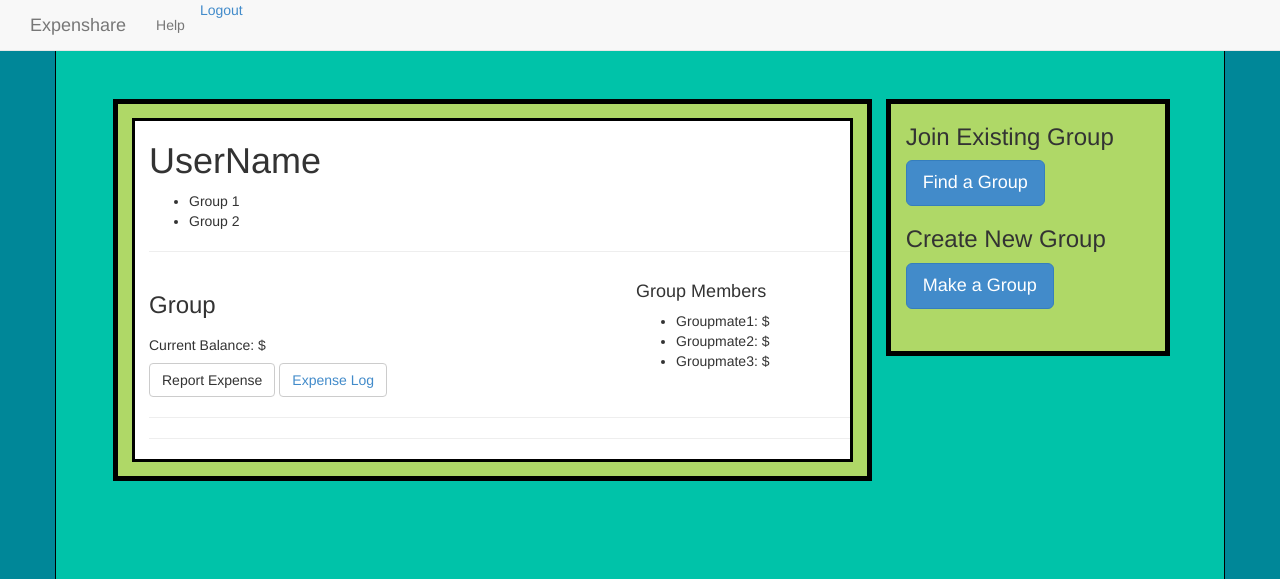
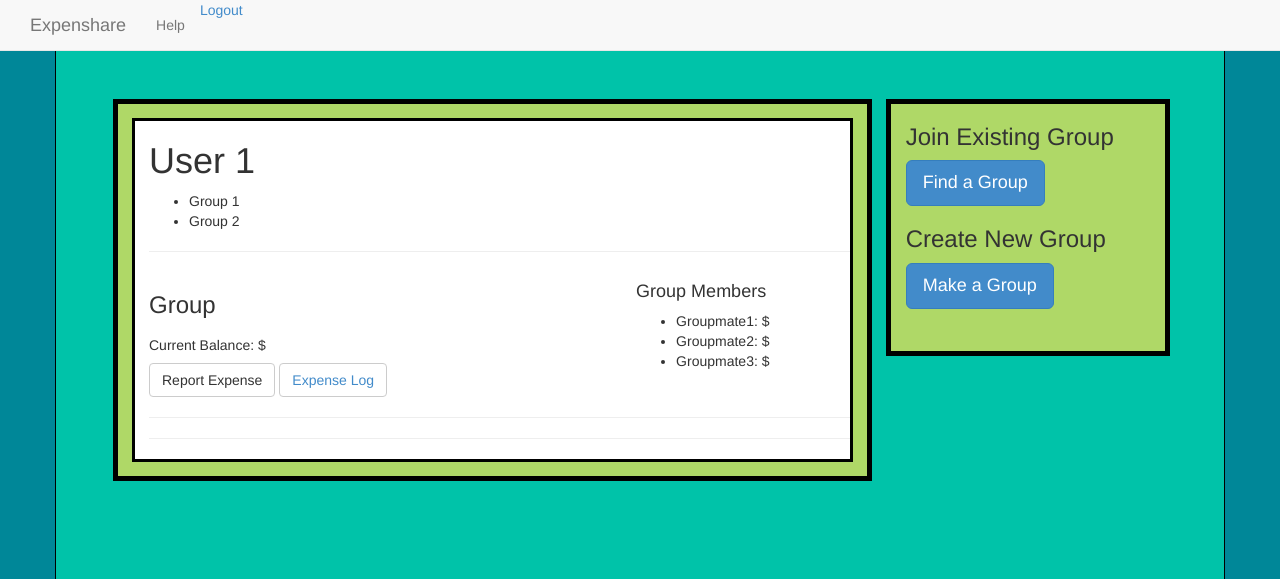
Before and after one commit to Brennan-M/ExpenShare, a Django app: page /share/home/ in a window 1280 px wide. Shown: the top 579 px of the page. Run offline with Django 3.2, Linux system fonts and the light colour scheme; a user stored in the database is signed in; data comes from the database, SQL or seed files in the repository; both versions use the stored data as it was after the commit; parts of the project's set-up code (start-up, migrations or seed data) failed here and were passed over; some libraries are stand-ins or nearby versions.

Commit message:
added reading username

```diff
--- a/Expenshare/templates/home.html
+++ b/Expenshare/templates/home.html
@@ -36,7 +36,7 @@
 							<div class="col-md-8" id="mainBoxOuter">
 								<div id="mainBoxInner">
 									<!--Temporary content -->
-									<h1> UserName </h1>
+									<h1>{{ user.username }}</h1>
 									<body>
 									{% if paygroups %}
 									        <ul>
@@ -44,8 +44,6 @@
 										    <li>{{ paygroup.name }}</li>
 										    {% endfor %}
 										</ul>
-									{% else %}
-										<strong>there are no paygroups present</strong>
 									{% endif %}
 									</body>
 									<hr>
```
Also changed, not shown: Expenshare/db.sqlite3.
